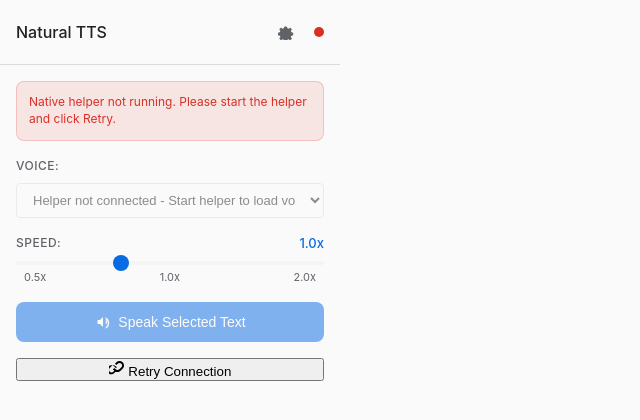
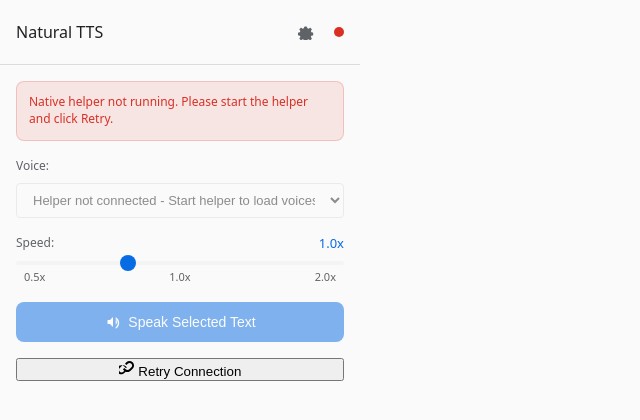
Before and after one commit to renchris/natural-text-to-voice-extension, a website built with Vite: page chrome-extension/src/popup/popup.html in a window 1280 px wide. Shown: the whole page, without its empty margins (0-640 px from the left). Built offline with nearby package versions, Linux system fonts and the light colour scheme; some packages are replaced by stand-ins of ours; no server answers.

Commit message:
style(popup): widen to 360px and drop uppercase form-label register

```diff
--- a/chrome-extension/src/popup/popup.css
+++ b/chrome-extension/src/popup/popup.css
@@ -9,7 +9,7 @@
 }
 
 body {
-  font-family: -apple-system, BlinkMacSystemFont, 'Segoe UI', Roboto, Oxygen, Ubuntu, Cantarell, sans-serif;
+  font-family: var(--font-family-ui);
   font-size: 13px;
   line-height: 1.5;
   color: var(--color-text-primary);
@@ -20,7 +20,7 @@ body {
 
 /* Popup Container */
 .popup-container {
-  width: 340px;
+  width: 360px;
   min-height: 200px;
   display: flex;
   flex-direction: column;
@@ -172,8 +172,6 @@ body {
   font-size: 12px;
   font-weight: 500;
   color: var(--color-text-secondary);
-  text-transform: uppercase;
-  letter-spacing: 0.5px;
 }
 
 .form-label-row {
```
